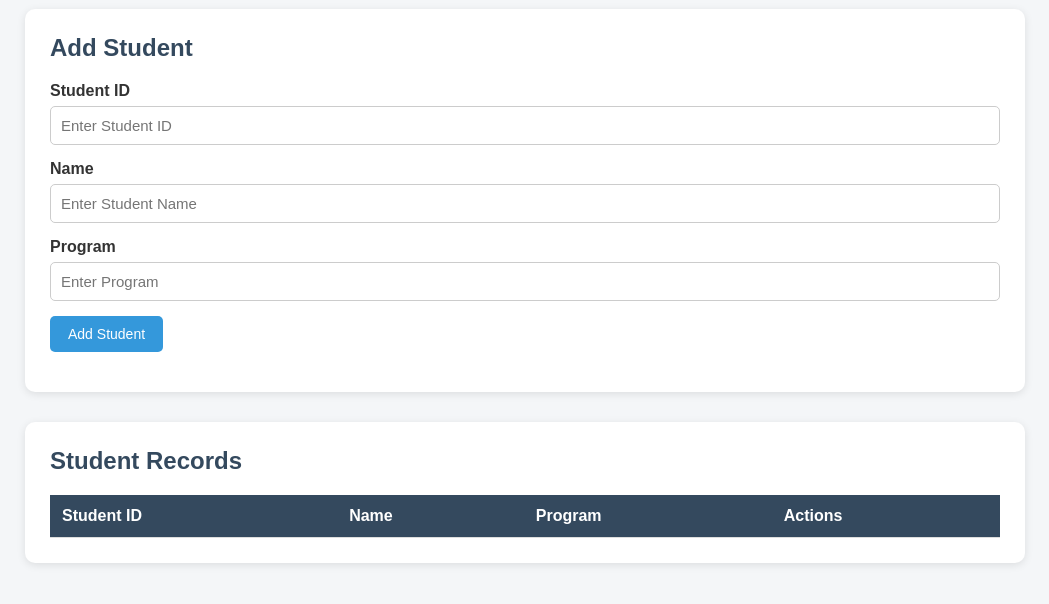
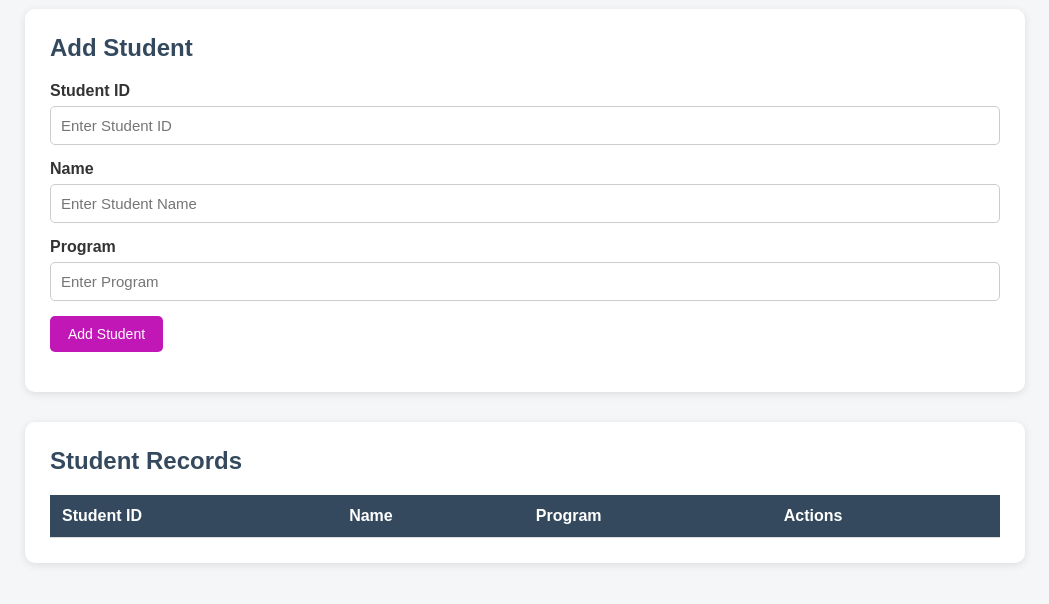
Before and after one commit to ryancristiandelatorre9-sketch/student-crud-app, a website: page public/index.html in a window 1280 px wide. Shown: the part 88-692 px from the top of the page, without its empty margins (115-1164 px from the left). Drawn offline with Linux system fonts and the light colour scheme; no server answers.

Commit message:
Update application interface

```diff
--- a/public/style.css
+++ b/public/style.css
@@ -65,7 +65,7 @@ button {
     border-radius: 5px;
     cursor: pointer;
     font-size: 14px;
-    background-color: #3498db;
+    background-color: #c217b7;
     color: white;
     margin-right: 5px;
 }
```
Also changed, not shown: 1 other file.
